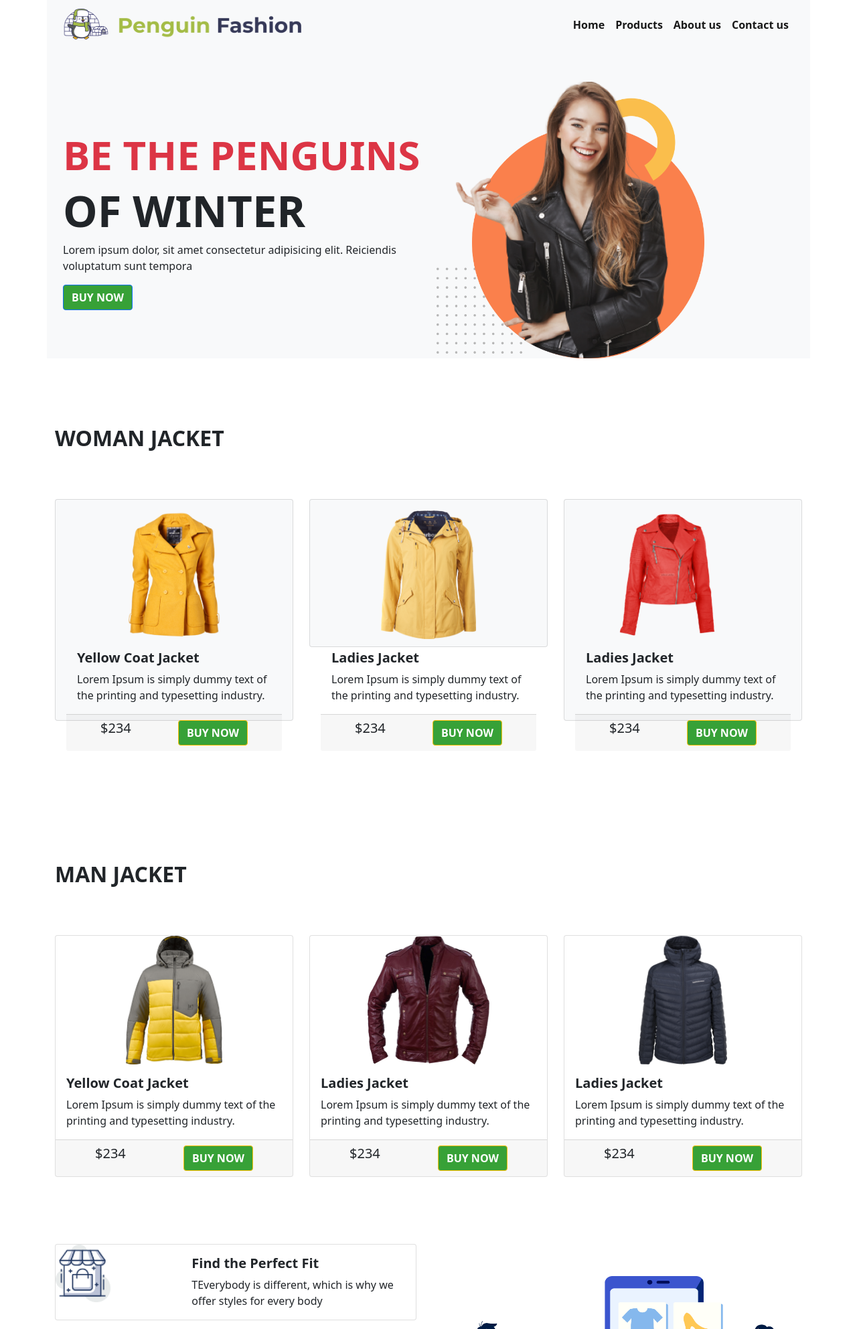
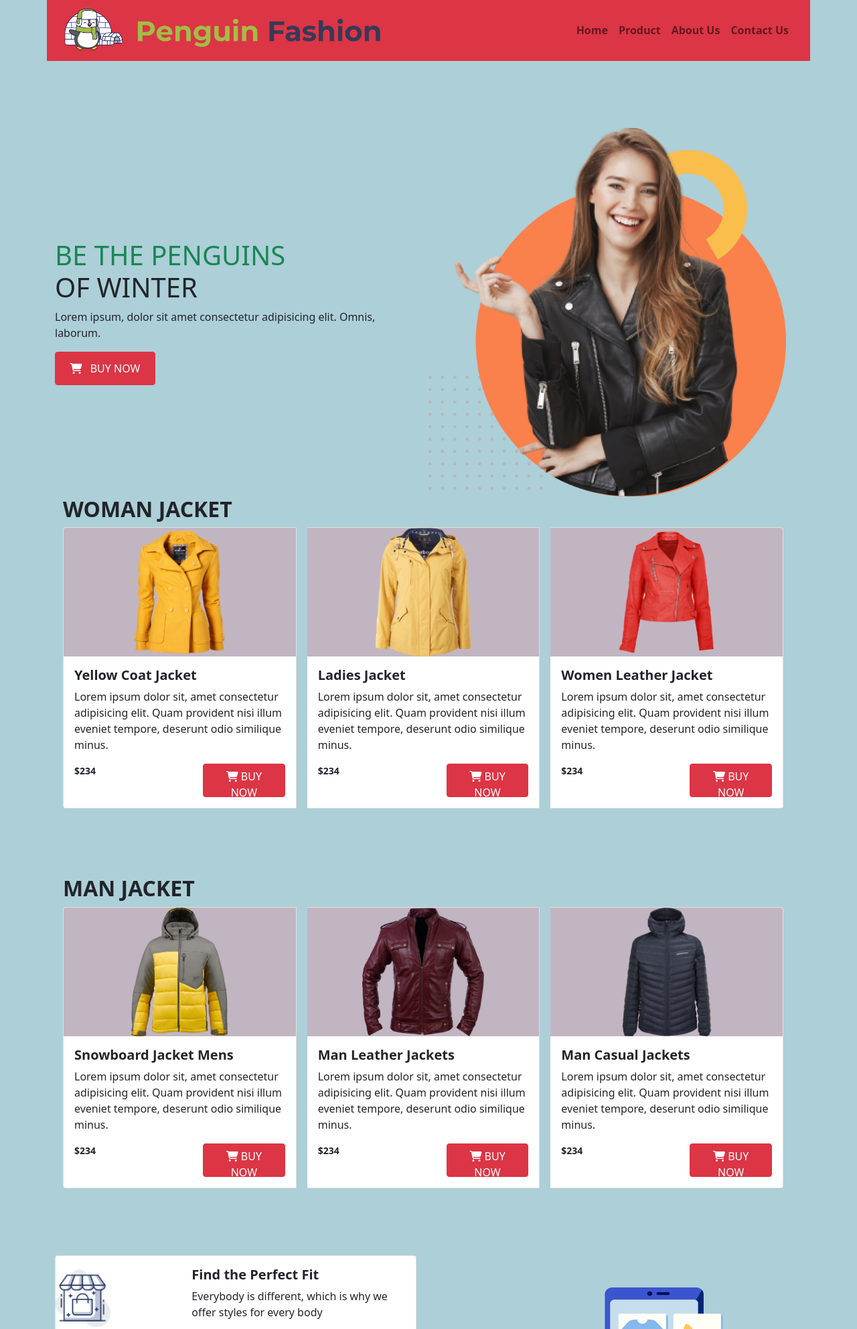
Before and after one commit to Torikulswe/Bootstrap-project, a plain HTML site: page index.html in a window 1280 px wide. Shown: the top 1984 px of the page at 67% size. Drawn offline with nearby package versions, Linux system fonts and the light colour scheme.

Commit message:
some changes

```diff
--- a/index.html
+++ b/index.html
@@ -4,48 +4,67 @@
     <meta charset="UTF-8">
     <meta name="viewport" content="width=device-width, initial-scale=1.0">
     <title>Bootstrap Landing Page</title>
+    <!-- Bootstrap Link -->
     <link href="https://cdn.jsdelivr.net/npm/bootstrap@5.0.0-beta1/dist/css/bootstrap.min.css" rel="stylesheet" integrity="sha384-giJF6kkoqNQ00vy+HMDP7azOuL0xtbfIcaT9wjKHr8RbDVddVHyTfAAsrekwKmP1" crossorigin="anonymous">
+    <!--CSS Link -->
     <link rel="stylesheet" href="style.css">
-    <link href="https://maxcdn.bootstrapcdn.com/font-awesome/4.7.0/css/font-awesome.min.css" rel="stylesheet"/>
+   <!--Font Awesome Link -->
+    <script src="https://kit.fontawesome.com/6a27bc165d.js" crossorigin="anonymous"></script>
+
 </head>
 <body>
 
-    <header class="container bg-light ">
+    <header class="container bg-danger ">
         <!-- NavBar -->
-        <nav class="navbar navbar-expand-lg navbar-light bg-light  ">
+        <div class="row">
+          <div class="col-md-12 px-0">
+            <nav class="navbar navbar-expand-lg navbar-light">
               <div class="container-fluid">
                 <a class="navbar-brand" href="#">
-                  <img class="w-75" src="logo/Logo.png" alt="">
-              </a>
-              <button class="navbar-toggler" type="button" data-bs-toggle="collapse" data-bs-target="#navbarNavAltMarkup" aria-controls="navbarNavAltMarkup" aria-expanded="false" aria-label="Toggle navigation">
+                  <img class="img-fluid" src="logo/Logo.png" alt=""></a>
+                <button class="navbar-toggler" type="button" data-bs-toggle="collapse"
+                  data-bs-target="#navbarSupportedContent" aria-controls="navbarSupportedContent" aria-expanded="false"
+                  aria-label="Toggle navigation">
                   <span class="navbar-toggler-icon"></span>
                 </button>
-              <div class="collapse navbar-collapse justify-content-end fw-bolder " width="100px"  id="navbarNavAltMarkup">
-                <div class="navbar-nav ">
-                  <a class="nav-link active" aria-current="page" href="#">Home</a>
-                  <a class="nav-link active" href="#">Products</a>
-                  <a class="nav-link active" href="#">About us</a>
-                  <a class="nav-link active" href="#" >Contact us</a>
-                </div>
+                <div class="collapse navbar-collapse" id="navbarSupportedContent">
+                  <ul style="font-weight: 700;" class="navbar-nav ms-auto mb-2 mb-lg-0">
+                    <li class="nav-item">
+                      <a class="nav-link" href="#">Home</a>
+                    </li>
+                    <li class="nav-item">
+                      <a class="nav-link" href="#">Product</a>
+                    </li>
+                    <li class="nav-item">
+                      <a class="nav-link" href="#">About Us</a>
+                    </li>
+                    <li class="nav-item">
+                      <a class="nav-link" href="#">Contact Us</a>
+                    </li>
+                  </ul>
                 </div>
               </div>
             </nav>
+          </div>
+        </div>
+      </header>
+    </div>
 
           <!-- Header-->
         <main>
             <div class="container mt-5">
                 <div class="row">
-                  <div class="col align-self-center">
-                    <h1 class="text-danger fw-bold" style="font-size: 60px;" >BE THE PENGUINS</h1>
-                    <h1 class="fw-bold"  style="font-size:65px ;">OF WINTER</h1>
-                    <p>Lorem ipsum dolor, sit amet consectetur adipisicing elit. Reiciendis voluptatum sunt tempora</p>
-                    <div class="btn btn-primary buy-button">BUY NOW</div>
+                  <div class="row d-flex align-items-center">
+                    <div class="col-md-6">
+                      <h1 class="text-success">BE THE PENGUINS <br> <span class="text-dark">OF WINTER</span></h1>
+                      <p>Lorem ipsum, dolor sit amet consectetur adipisicing elit. Omnis, laborum.</p>
+                      <button class="btn btn-danger"><i class="fas fa-shopping-cart pe-2"></i> BUY NOW</button>
                     </div>
-                  <div class="col">
-                    <img style="width: 400px;" src="Image/header.png" alt="">
+                    <div class="col-md-6">
+                      <img class="img-fluid" src="Image/header.png" alt="model">
                     </div>
-
                   </div>
+                </section>
               </div>
 
             </header>
@@ -54,104 +73,100 @@
        <!-- Women Jacket Card -->
        <div class="container">
            <h2 class="fw-bold">WOMAN JACKET</h2>
-        <section class="row row-cols-1 row-cols-md-3 g-4 mt-5 mb-5">
-            <div class="col-md-4 col-sm-12">
-              <div class="card h-75 shadow-none p-3 mb-5 bg-light rounded">
-                <img  src="Image/women1.png" class="card-img-top" alt="...">
+           <div class="card-group">
+             <!-- First Card -->
+            <div class="card me-3">
+              <img src="Image/women1.png" class="card-img-top" alt="...">
               <div class="card-body">
                 <h5 class="card-title">Yellow Coat Jacket </h5>
-                  <p class="card-text">Lorem Ipsum is simply dummy text of the printing and typesetting industry.</p>
+                <p class="card-text">Lorem ipsum dolor sit, amet consectetur adipisicing elit. Quam provident nisi illum eveniet tempore, deserunt odio similique minus.</p>
+                <div class="d-flex">
+                  <p class="card-text card-price">$234</p>
+                <button class="buy-button btn btn-danger"><i class="fas fa-shopping-cart"></i>
+                   BUY NOW
+                </button>
                 </div>
-                  <div class="card-footer d-flex justify-content-around ">
-                    <h5>$234</h5>
-                    <div class=" btn btn-warning buy-button">BUY NOW
+              </div>
+            </div>
+            <!-- Second Card -->
+            <div class="card me-3">
+              <img src="Image/women.png" class="card-img-top" alt="...">
+              <div class="card-body">
+                <h5 class="card-title">Ladies Jacket</h5>
+                <p class="card-text">Lorem ipsum dolor sit, amet consectetur adipisicing elit. Quam provident nisi illum eveniet tempore, deserunt odio similique minus.</p>
+                <div class="d-flex">
+                  <p class="card-text card-price">$234</p>
+                <button class="buy-button btn btn-danger"><i class="fas fa-shopping-cart"></i>
+                  BUY NOW
+                </button>
+                </div>
+              </div>
+            </div>
+            <!-- Third Card -->
+            <div class="card me-3">
+              <img src="Image/women3.png" class="card-img-top" alt="...">
+              <div class="card-body">
+                <h5 class="card-title">Women Leather Jacket</h5>
+                <p class="card-text">Lorem ipsum dolor sit, amet consectetur adipisicing elit. Quam provident nisi illum eveniet tempore, deserunt odio similique minus.</p>
+                <div class="d-flex">
+                  <p class="card-text card-price">$234</p>
+                <button class="buy-button btn btn-danger"><i class="fas fa-shopping-cart"></i>
+                  BUY NOW
+                </button>
                 </div>
               </div>
             </div>
           </div>
-            <div class="col-md-4 col-sm-12">
-              <div class="card h-50 shadow-none p-3 mb-5 bg-light rounded">
-                <img   src="Image/women.png" class="card-img-top " alt="...">
-                <div class="card-body">
-                  <h5 class="card-title">Ladies Jacket
-                </h5>
-                  <p class="card-text">Lorem Ipsum is simply dummy text of the printing and typesetting industry.</p>
-                </div>
-                <div class="card-footer d-flex justify-content-around">
-                    <h5>$234</h5>
-                  <button class="btn btn-warning buy-button">BUY NOW</button>
-                </div>
-              </div>
-            </div>
-            <div class="col-md-4 col-sm-12">
-                <div class="card h-75 shadow-none p-3 mb-5 bg-light rounded">
-                  <img style="width: 275px;"  src="Image/women3.png" class="card-img-top" alt="...">
-                 <div class="card-body">
-                    <h5 class="card-title">Ladies Jacket
-                  </h5>
-                    <p class="card-text">Lorem Ipsum is simply dummy text of the printing and typesetting industry.</p>
-                  </div>
-                  <div class="card-footer d-flex justify-content-around">
-                      <h5>$234</h5>
-                    <button class="btn btn-warning buy-button">BUY NOW</button>
-                  </div>
-                </div>
-              </div>
-
-            </div>
-        </section>
        </div>
 
 
        <!-- Men Jacket Card -->
        <div class="container">
         <h2 class="fw-bold">MAN JACKET</h2>
-     <section class="row row-cols-1 row-cols-md-3 g-4 mt-5">
-         <div class="col-md-4 col-sm-12">
-           <div class="card" class="image">
+        <div class="card-group">
+          <!-- First Card -->
+          <div class="card me-3">
             <img src="Image/m1.png" class="card-img-top" alt="...">
             <div class="card-body">
-               <h5 class="card-title">Yellow Coat Jacket </h5>
-               <p class="card-text">Lorem Ipsum is simply dummy text of the printing and typesetting industry.</p>
+              <h5 class="card-title">Snowboard Jacket Mens</h5>
+              <p class="card-text">Lorem ipsum dolor sit, amet consectetur adipisicing elit. Quam provident nisi illum eveniet tempore, deserunt odio similique minus.</p>
+              <div class="d-flex">
+                <p class="card-text card-price">$234</p>
+              <button class="buy-button btn btn-danger"><i class="fas fa-shopping-cart"></i>
+                BUY NOW
+              </button>
               </div>
-               <div class="card-footer d-flex justify-content-around">
-                 <h5>$234</h5>
-                 <div class=" btn btn-warning buy-button">BUY NOW
+            </div>
+          </div>
+          <!-- Second Card -->
+          <div class="card me-3">
+            <img src="Image/m2.png" class="card-img-top" alt="...">
+            <div class="card-body">
+              <h5 class="card-title">Man Leather Jackets</h5>
+              <p class="card-text">Lorem ipsum dolor sit, amet consectetur adipisicing elit. Quam provident nisi illum eveniet tempore, deserunt odio similique minus.</p>
+              <div class="d-flex">
+                <p class="card-text card-price">$234</p>
+              <button class="buy-button btn btn-danger"><i class="fas fa-shopping-cart"></i>
+                BUY NOW
+              </button>
+              </div>
+            </div>
+          </div>
+          <!-- Third Card -->
+          <div class="card me-3">
+            <img src="Image/m3.png" class="card-img-top" alt="...">
+            <div class="card-body">
+              <h5 class="card-title">Man Casual Jackets</h5>
+              <p class="card-text">Lorem ipsum dolor sit, amet consectetur adipisicing elit. Quam provident nisi illum eveniet tempore, deserunt odio similique minus.</p>
+              <div class="d-flex">
+                <p class="card-text card-price">$234</p>
+              <button class="buy-button btn btn-danger"><i class="fas fa-shopping-cart"></i>
+                BUY NOW
+              </button>
               </div>
             </div>
           </div>
         </div>
-         <div class="col-md-4 col-sm-12">
-           <div class="card  h-100">
-             <img  src="Image/m2.png" class="card-img-top" alt="...">
-             <div class="card-body">
-               <h5 class="card-title">Ladies Jacket
-             </h5>
-               <p class="card-text">Lorem Ipsum is simply dummy text of the printing and typesetting industry.</p>
-             </div>
-             <div class="card-footer d-flex justify-content-around">
-                 <h5>$234</h5>
-               <button class="btn btn-warning buy-button">BUY NOW</button>
-             </div>
-           </div>
-         </div>
-         <div class="col-md-4 col-sm-12">
-             <div class="card h-100">
-               <img src="Image/m3.png" class="card-img-top" alt="...">
-               <div class="card-body">
-                 <h5 class="card-title">Ladies Jacket
-               </h5>
-                 <p class="card-text">Lorem Ipsum is simply dummy text of the printing and typesetting industry.</p>
-               </div>
-               <div class="card-footer d-flex justify-content-around">
-                   <h5>$234</h5>
-                 <button class="btn btn-warning buy-button">BUY NOW</button>
-               </div>
-             </div>
-           </div>
-
-         </div>
-     </section>
     </div>
         </main>
 
@@ -162,15 +177,15 @@
     <div class="container mt-5">
         <div class="row">
           <div class="col-md-6 col-sm-12">
-            <div class="card mb-3 " style="max-width: 540px;">
+            <div class="card mb-3" style="max-width: 540px;">
                 <div class="row no-gutters">
                   <div class="col-md-4">
-                    <img class="w-50" src="logo/image 12.png" class="card-img" alt="...">
+                    <img class="w-50" style="margin-top:20px;" src="logo/image 12.png" class="card-img" alt="...">
                   </div>
                   <div class="col-md-8">
                     <div class="card-body">
                       <h5 class="card-title">Find the Perfect Fit</h5>
-                      <p class="card-text">TEverybody is different, which is why we offer styles for every body</p>
+                      <p class="card-text">Everybody is different, which is why we offer styles for every body</p>
                     </div>
                   </div>
                 </div>
@@ -179,7 +194,7 @@
               <div class="card mb-3" style="max-width: 540px;">
                 <div class="row no-gutters">
                   <div class="col-md-4">
-                    <img class="w-50" src="logo/image 13.png" class="card-img" alt="...">
+                    <img class="w-50" style="margin-top:20px;" src="logo/image 13.png" class="card-img" alt="...">
                   </div>
                   <div class="col-md-8">
                     <div class="card-body">
@@ -194,7 +209,7 @@
               <div class="card mb-3" style="max-width: 540px;">
                 <div class="row no-gutters">
                   <div class="col-md-4">
-                    <img class="w-50" src="logo/image 14.png" class="card-img" alt="...">
+                    <img class="w-50" style="margin-top:20px;" src="logo/image 14.png" class="card-img" alt="...">
                   </div>
                   <div class="col-md-8">
                     <div class="card-body">
@@ -219,24 +234,42 @@
 
  <!-- Extra Carousel section -->
 <div class="container">
-    <h2>More Products of Penguin</h2>
-    <div id="carouselExampleControls" class="carousel slide" data-bs-ride="carousel">
+    <h2>EXPLORE MORE PRODUCTS</h2>
+
+    <div id="carouselExampleCaptions" class="carousel slide" data-bs-ride="carousel">
+      <ol class="carousel-indicators">
+        <li data-bs-target="#carouselExampleCaptions" data-bs-slide-to="0" class="active"></li>
+        <li data-bs-target="#carouselExampleCaptions" data-bs-slide-to="1"></li>
+        <li data-bs-target="#carouselExampleCaptions" data-bs-slide-to="2"></li>
+      </ol>
       <div class="carousel-inner">
-          <div class="carousel-item active">
-            <img src="Image/shoe1.png" class="d-block w-100" alt="...">
-          </div>
-          <div class="carousel-item">
-            <img src="Image/shoe2.png" class="d-block w-100" alt="...">
-          </div>
-          <div class="carousel-item">
-            <img src="Image/bag.png" class="d-block w-100" alt="...">
+        <div class="carousel-item active justify-content-evenly">
+          <img class="img-fluid d-block" src="Image/shoe1.png" class="d-block w-100" alt="...">
+          <div class="carousel-caption ">
+            <h5>Nike Running Shoe</h5>
+            <p>Nulla vitae elit libero, a pharetra augue mollis interdum.</p>
           </div>
         </div>
-        <a class="carousel-control-prev" href="#carouselExampleControls" role="button" data-bs-slide="prev">
+        <div class="carousel-item justify-content-evenly">
+          <img class="img-fluid d-block justify-content-center" src="Image/shoe2.png" class="d-block w-100" alt="...">
+          <div class="carousel-caption ">
+            <h5>Nike Cricket Spike</h5>
+            <p>Lorem ipsum dolor sit amet, consectetur adipiscing elit.</p>
+          </div>
+        </div>
+        <div class="carousel-item justify-content-evenly">
+          <img class="img-fluid d-block justify-content-center" src="Image/bag.png" class="d-block w-100" alt="...">
+          <div class="carousel-caption ">
+            <h5>Puma Backpack</h5>
+            <p>Praesent commodo cursus magna, vel scelerisque nisl consectetur.</p>
+          </div>
+        </div>
+      </div>
+      <a class="carousel-control-prev" href="#carouselExampleCaptions" role="button" data-bs-slide="prev">
         <span class="carousel-control-prev-icon" aria-hidden="true"></span>
         <span class="visually-hidden">Previous</span>
       </a>
-        <a class="carousel-control-next" href="#carouselExampleControls" role="button" data-bs-slide="next">
+      <a class="carousel-control-next" href="#carouselExampleCaptions" role="button" data-bs-slide="next">
         <span class="carousel-control-next-icon" aria-hidden="true"></span>
         <span class="visually-hidden">Next</span>
       </a>
@@ -244,6 +277,21 @@
 </div>
 
 
+
+<!-- Footer Section-->
+<footer class="bg-light text-center ">
+
+  <div class="text-center p-3" style="background-color: rgba(21, 99, 129, 0.897)">
+    <h3 class="text-white">© 2021 Copyright:</h3>
+    <a class="text-white" href="#">Penguinshopping.com</a>
+  </div>
+
+</footer>
+
+
+<!-- Javascript Link -->
         <script src="https://cdn.jsdelivr.net/npm/bootstrap@5.0.0-beta1/dist/js/bootstrap.bundle.min.js" integrity="sha384-ygbV9kiqUc6oa4msXn9868pTtWMgiQaeYH7/t7LECLbyPA2x65Kgf80OJFdroafW" crossorigin="anonymous"></script>
+
+
 </body>
 </html>
--- a/style.css
+++ b/style.css
@@ -1,25 +1,45 @@
+body{
+    background-color: rgb(173, 207, 216);
+}
 .container{
     margin-bottom: 100px;
 }
+button{
+
+    color: white;
+    width: 150px;
+    height: 50px;
+
+
+}
 .buy-button{
-    font-weight: 700;
-    background-color: rgb(55, 161, 55);
-    color: white;
+margin-left: 160px;
 }
+
+
 .card-img-top {
     width: 100%;
     height: 15vw;
     object-fit:contain;
+    background-color: rgb(194, 181, 194);
+
+}
+.card-price{
+    font-weight: 800;
+    font-size: 14px;
 }
 .card-title{
     font-weight: 800;
 }
-.card-img{
-    justify-content: center;
-}
+
 .carousel-item{
     width: 50%;
     margin-left: 300px;
     background-color: rgb(93, 161, 122);
 
 }
+@media only screen and (max-width: 768px) {
+    #carouselExampleCaptions {
+      align-items: center;
+    }
+  }
```
Lines whose indentation alone changed are shown as unchanged.
